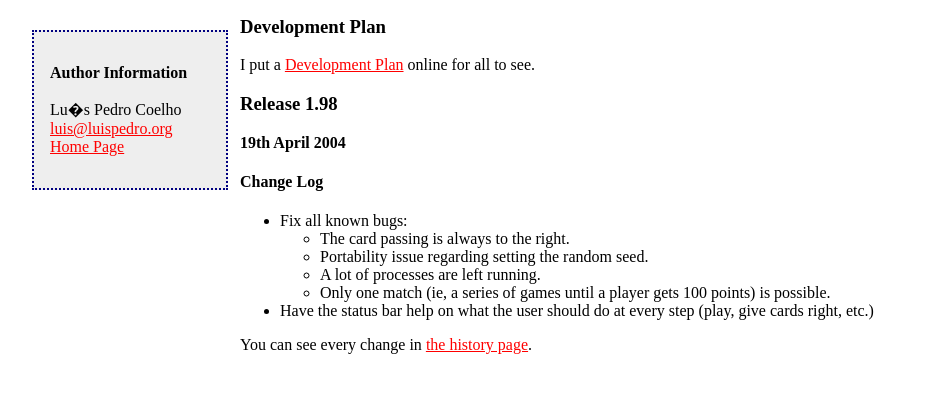
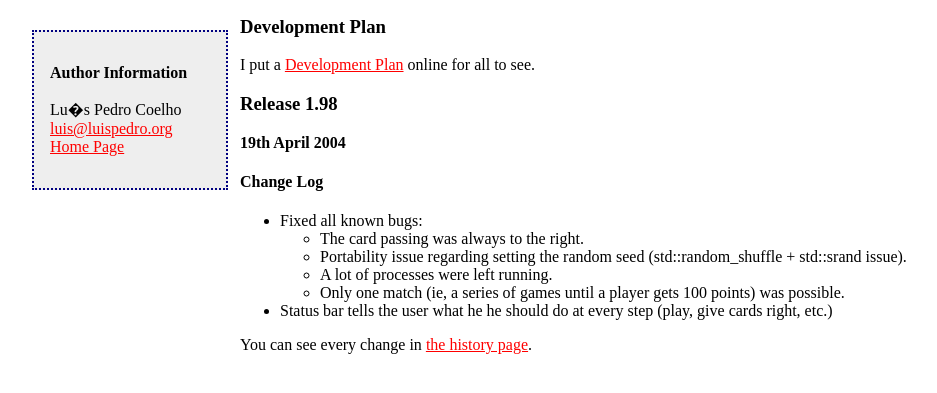
Before and after one commit to luispedro/hearts, a PHP site: page / in a window 1280 px wide. Shown: the part 290-683 px from the top of the page, without its empty margins (0-937 px from the left). Run offline with PHP 8.4, Linux system fonts and the light colour scheme.

Commit message:
Use past tense: The bugs are fixed
git-svn-id: file:///home/luispedro/luispedro.org/svn/hearts/trunk@329 174c993c-7530-0410-8f2a-93c0592b7a1f

```diff
--- a/hearts.admin/public_html/index.php
+++ b/hearts.admin/public_html/index.php
@@ -20,14 +20,14 @@
 <p><strong>19th April 2004</strong><br />
 <h4>Change Log</h4>
 <ul>
-<li>Fix all known bugs:
+<li>Fixed all known bugs:
 	<ul>
-		<li>The card passing is always to the right.</li>
-		<li>Portability issue regarding setting the random seed.</li>
-		<li>A lot of processes are left running.</li>
-		<li>Only one match (ie, a series of games until a player gets 100 points) is possible.</li>
+		<li>The card passing was always to the right.</li>
+		<li>Portability issue regarding setting the random seed (std::random_shuffle + std::srand issue).</li>
+		<li>A lot of processes were left running.</li>
+		<li>Only one match (ie, a series of games until a player gets 100 points) was possible.</li>
 	</ul>
-<li>Have the status bar help on what the user should do at every step (play, give cards right, etc.)</li>
+<li>Status bar tells the user what he he should do at every step (play, give cards right, etc.)</li>
 </ul>
 
 
```
